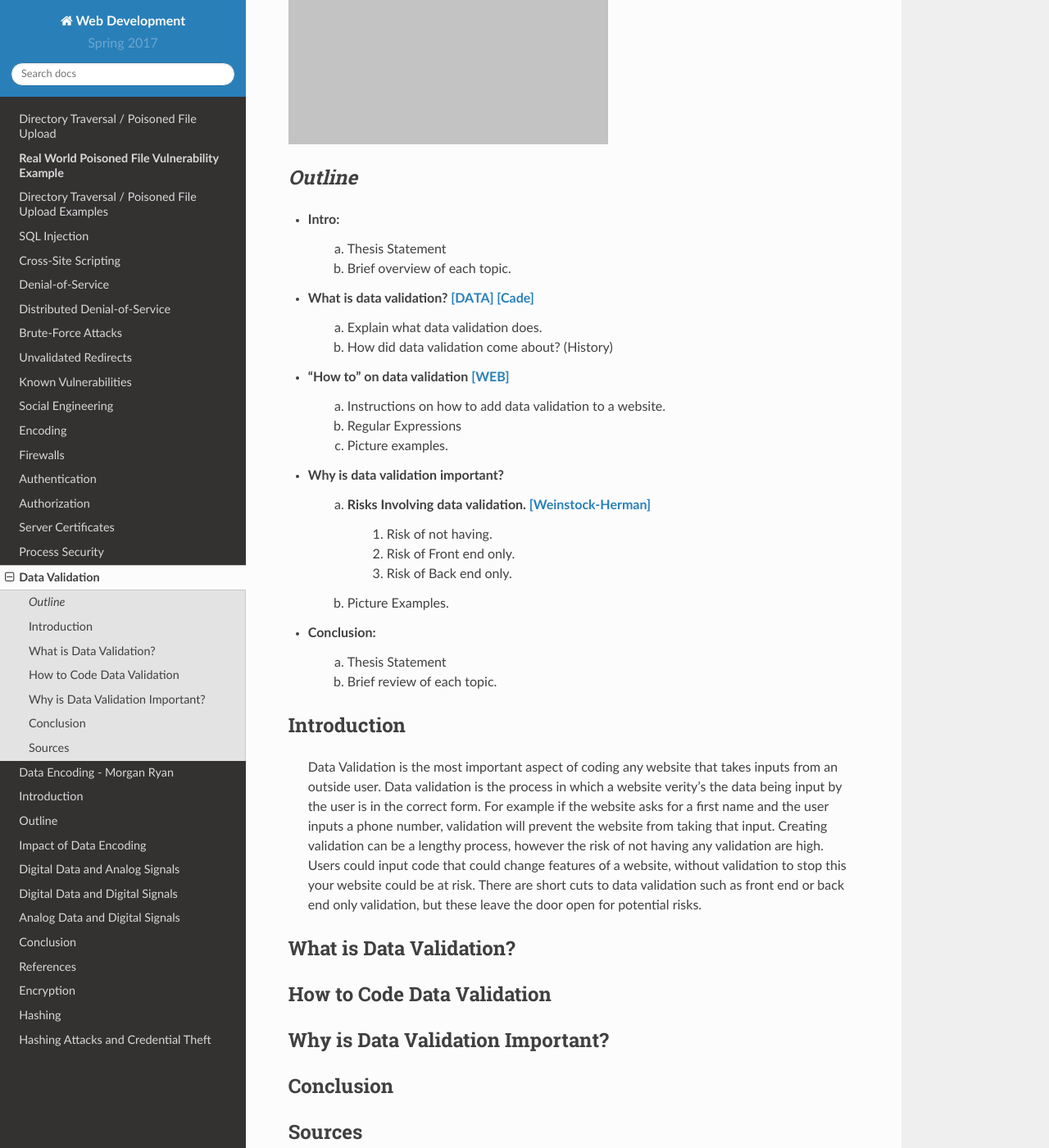
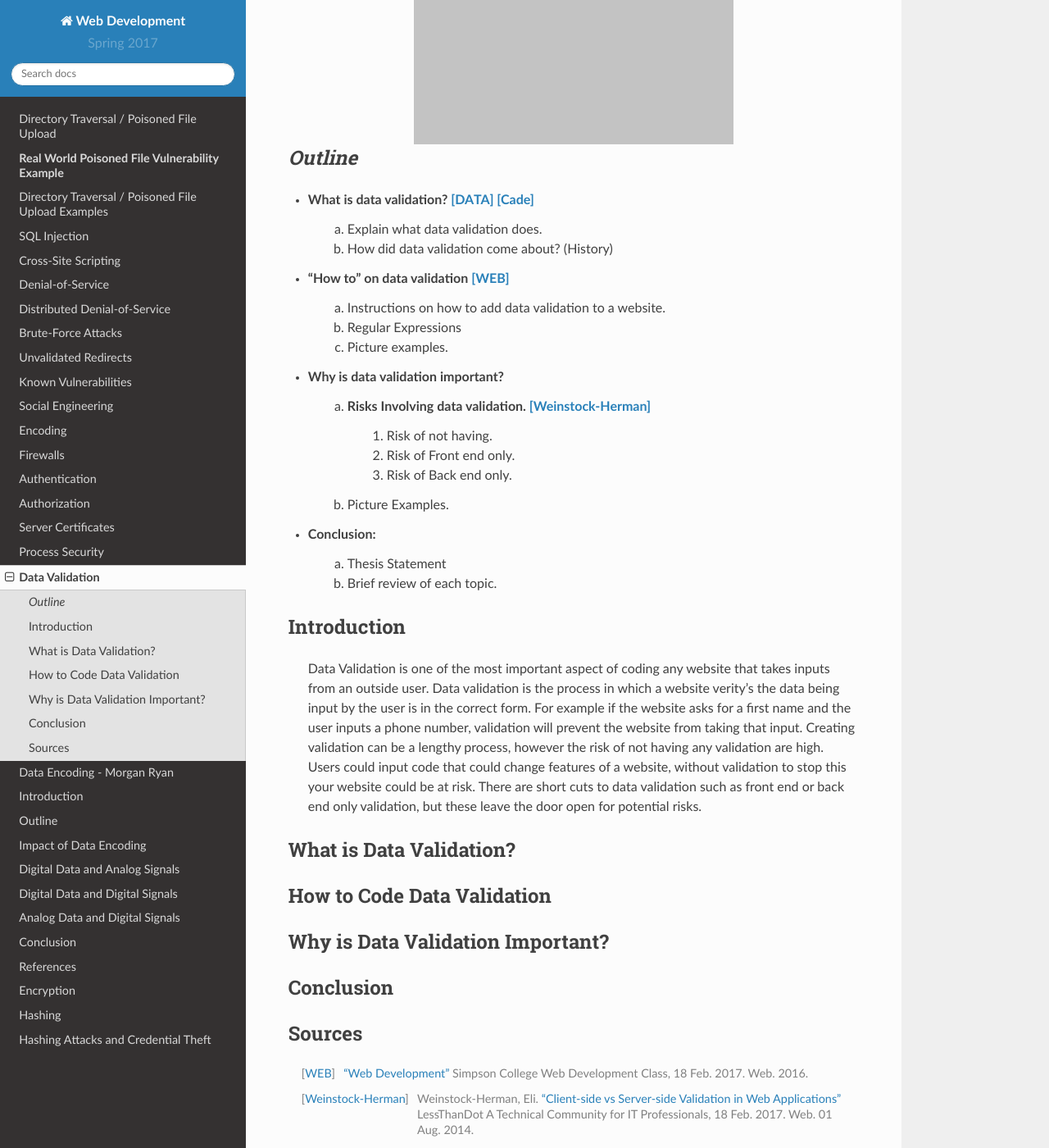
Before and after one commit to pvcraven/2017_web_security, a Sphinx documentation site: the page built from source/data_validation/data_validation.rst, in a window 1280 px wide and 1400 px high, scrolled down 722 px. Shown: the whole window at 82% size. Built offline with Sphinx 7.4.7 and the Read the Docs theme 2.0.0, drawn with Linux system fonts in a browser that asks for light colours.

Commit message:
Centered Image

```diff
--- a/source/data_validation/data_validation.rst
+++ b/source/data_validation/data_validation.rst
@@ -6,14 +6,12 @@ Data Validation
 .. image:: datav.png
 	:height: 690px
 	:width: 390px
+	:align: center
 
 
 *Outline*
 ^^^^^^^^^
 
-* Intro:
-	a. Thesis Statement
-	b. Brief overview of each topic.
 * What is data validation? [DATA]_ [Cade]_
 	a. Explain what data validation does.
 	b. How did data validation come about? (History)
@@ -34,10 +32,10 @@ Data Validation
 
 Introduction
 ^^^^^^^^^^^^
-	Data Validation is the most important aspect of coding any website that
-	takes inputs from an outside user. Data validation is the process in which
-	a website verity's the data being input by the user is in the correct form.
-	For example if the website asks for a first name and the user inputs a
+	Data Validation is one of the most important aspect of coding any website
+	that takes inputs from an outside user. Data validation is the process in
+	which a website verity's the data being input by the user is in the correct
+	form. For example if the website asks for a first name and the user inputs a
 	phone number, validation will prevent the website from taking that input.
 	Creating validation can be a lengthy process, however the risk of not
 	having any validation are high. Users could input code that could change
```
